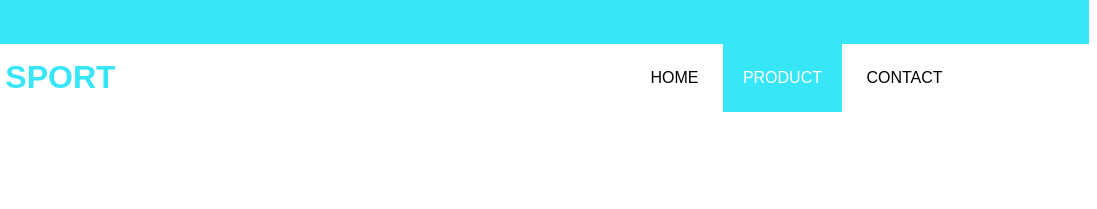
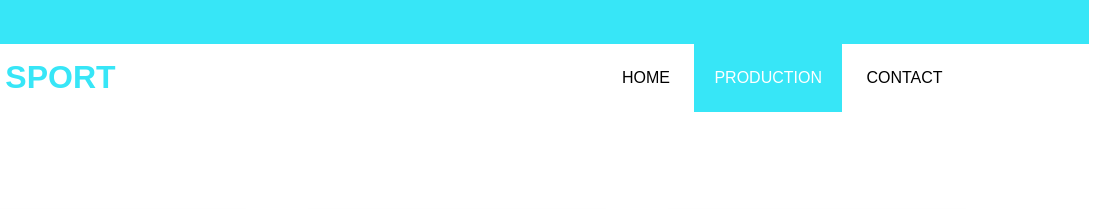
Before and after one commit to Peem29/RA_Sport, a plain HTML site: page website kelompok (1)/product.html in a window 1280 px wide. Shown: the top 209 px of the page, 183-1280 px from the left. Drawn offline with Linux system fonts and the light colour scheme.

Commit message:
Update product.html

```diff
--- a/website kelompok (1)/product.html
+++ b/website kelompok (1)/product.html
@@ -26,7 +26,7 @@
 			<h1><a href="index.html"></a>RA SPORT</h1>
 			<ul>
 					<li ><a href="index.html">HOME</a></li>
-					<li class="active" ><a href="product.html">PRODUCT</a></li>
+					<li class="active" ><a href="product.html">PRODUCTION</a></li>
 					<li><a href="https://www.instagram.com/rasportapparel/?hl=id">CONTACT</a></li>
 			</ul>
 		</div>
```
